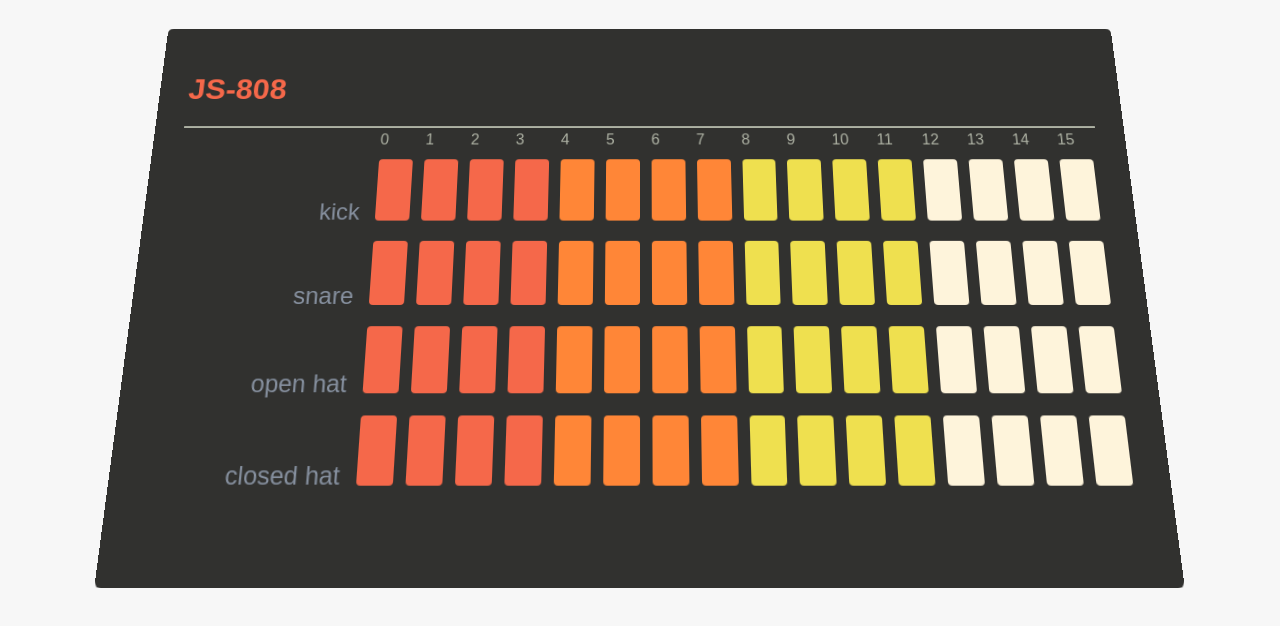
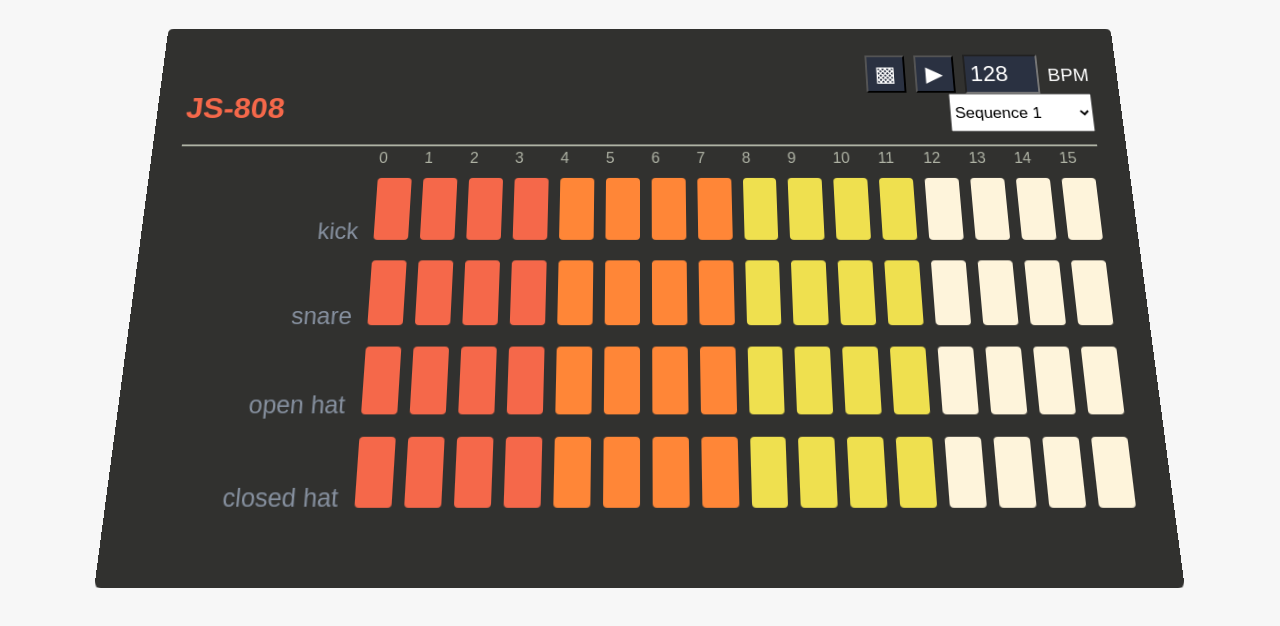
Before and after one commit to joeldmyers/js-808, a React app: page / in a window 1280 px wide. Built offline with nearby package versions, Linux system fonts and the light colour scheme; a web font is replaced by a local one.

Commit message:
refactor to have smart component be control bar, adding in start, stop, sequence select buttons

```diff
--- a/src/actions/controlBarActions.js
+++ b/src/actions/controlBarActions.js
@@ -18,3 +18,12 @@ export const stopPlaying = () => {
     type: "STOP_PLAYING",
   };
 };
+
+export const updateCurrentSequence = (sequenceName) => {
+  return {
+    type: "RESET_TO_SEQUENCE",
+    payload: {
+      sequenceName,
+    },
+  };
+};
--- a/src/components/Header/Header.js
+++ b/src/components/Header/Header.js
@@ -1,6 +1,6 @@
 import React from "react";
 import "./Header.scss";
-import BPMInput from "../../containers/BPMInput/BPMInput";
+import ControlBar from "../../containers/ControlBar/ControlBar";
 
 const Header = (props) => {
   const generateSequencerButtonArray = (numSteps) => {
@@ -17,7 +17,9 @@ const Header = (props) => {
         <div id="dm-header-left">
           <h1>JS-808</h1>
         </div>
-        <div id="dm-header-right">{/* <BPMInput /> */}</div>
+        <div id="dm-header-right">
+          <ControlBar />
+        </div>
         <div id="dm-header-step-numbers"></div>
       </div>
       <div id="dm-header-step-labels">
--- a/src/components/Header/Header.scss
+++ b/src/components/Header/Header.scss
@@ -12,6 +12,7 @@
   #dm-header-right {
     display: inline-block;
     width: 40%;
+    text-align: right;
   }
   #dm-header-step-labels {
     width: calc(100% - 200px);
--- a/src/containers/BPMInput/BPMInput.js
+++ /dev/null
@@ -1,28 +0,0 @@
-import React from "react";
-import { useDispatch, useSelector } from "react-redux";
-import { updateBPM } from "../../actions/controlBarActions";
-import "./BPMInput.scss";
-
-const BPMInput = () => {
-  const bpm = useSelector((state) => state.controlBar.bpm);
-  const dispatch = useDispatch();
-
-  const handleBPMChange = (e) => {
-    let newBPM = e.currentTarget.value;
-    dispatch(updateBPM(newBPM));
-  };
-  return (
-    <div id="dm-bpm-selector">
-      <input
-        type="number"
-        name="dm-bpm-selector-input"
-        id="dm-bpm-selector-input"
-        value={bpm}
-        onChange={handleBPMChange}
-      />
-      <label htmlFor="dm-bpm-selector-input">BPM</label>
-    </div>
-  );
-};
-
-export default BPMInput;
--- a/src/containers/BPMInput/BPMInput.scss
+++ /dev/null
@@ -1,18 +0,0 @@
-@import "../../styles/colors.scss";
-
-#dm-bpm-selector-input {
-  width: 65px;
-  height: 40px;
-  background: $darker-charcoal;
-  padding: 0 5px;
-  font-size: 24px;
-  color: #fff;
-}
-
-#dm-bpm-selector {
-  label {
-    color: #fff;
-    margin-left: 10px;
-    font-size: 20px;
-  }
-}
--- /dev/null
+++ b/src/containers/ControlBar/ControlBar.js
@@ -0,0 +1,74 @@
+import React from "react";
+import { useDispatch, useSelector } from "react-redux";
+import {
+  updateBPM,
+  startPlaying,
+  stopPlaying,
+  updateCurrentSequence,
+} from "../../actions/controlBarActions";
+import "./ControlBar.scss";
+
+const BPMInput = () => {
+  const bpm = useSelector((state) => state.controlBar.bpm);
+  const currentSequence = useSelector(
+    (state) => state.controlBar.currentSequence
+  );
+
+  const dispatch = useDispatch();
+
+  const handleBPMChange = (e) => {
+    dispatch(updateBPM(e.currentTarget.value));
+  };
+
+  const handleStartClick = () => {
+    dispatch(startPlaying());
+  };
+
+  const handleStopClick = () => {
+    dispatch(stopPlaying());
+  };
+  const handleUpdateSequence = (e) => {
+    dispatch(updateCurrentSequence(e.currentTarget.value));
+  };
+
+  return (
+    <div id="dm-bpm-control-bar">
+      <button
+        aria-label="Stop Playing"
+        class="dm-bpm-switch-btn"
+        onClick={handleStopClick}
+      >
+        &#9641;
+      </button>
+
+      <button
+        aria-label="Start Playing"
+        class="dm-bpm-switch-btn"
+        onClick={handleStartClick}
+      >
+        &#9654;
+      </button>
+
+      <input
+        type="number"
+        name="dm-bpm-selector-input"
+        id="dm-bpm-selector-input"
+        value={bpm}
+        onChange={handleBPMChange}
+      />
+      <label htmlFor="dm-bpm-selector-input" id="dm-bpm-input-label">
+        BPM
+      </label>
+
+      <select id="dm-bpm-sequence-select" onChange={handleUpdateSequence}>
+        <option selected value="sequence-1">
+          Sequence 1
+        </option>
+        <option value="sequence-2">Sequence 2</option>
+        <option value="sequence-3">Sequence 3</option>
+      </select>
+    </div>
+  );
+};
+
+export default BPMInput;
--- /dev/null
+++ b/src/containers/ControlBar/ControlBar.scss
@@ -0,0 +1,34 @@
+@import "../../styles/colors.scss";
+
+#dm-bpm-selector-input {
+  width: 65px;
+  height: 40px;
+  background: $darker-charcoal;
+  padding: 0 5px;
+  margin-left: 5px;
+  font-size: 24px;
+  color: #fff;
+}
+
+#dm-bpm-input-label {
+  color: #fff;
+  margin-left: 10px;
+  font-size: 20px;
+}
+.dm-bpm-switch-btn {
+  font-size: 24px;
+  background: $darker-charcoal;
+  color: #fff;
+  width: 42px;
+  height: 42px;
+  border-radius: 0;
+  margin-left: 5px;
+  margin-right: 5px;
+}
+
+#dm-bpm-sequence-select {
+  height: 42px;
+  width: 150px;
+  margin-left: 30px;
+  font-size: 17px;
+}
--- a/src/reducers/controlBarReducer.js
+++ b/src/reducers/controlBarReducer.js
@@ -4,7 +4,7 @@ const initialState = {
 };
 
 export default function (state = initialState, action) {
-  console.log("hitting reducer", state, action);
+  console.log("state before update", state, action);
   switch (action.type) {
     case "UPDATE_BPM":
       const { newBPM } = action.payload;
```
